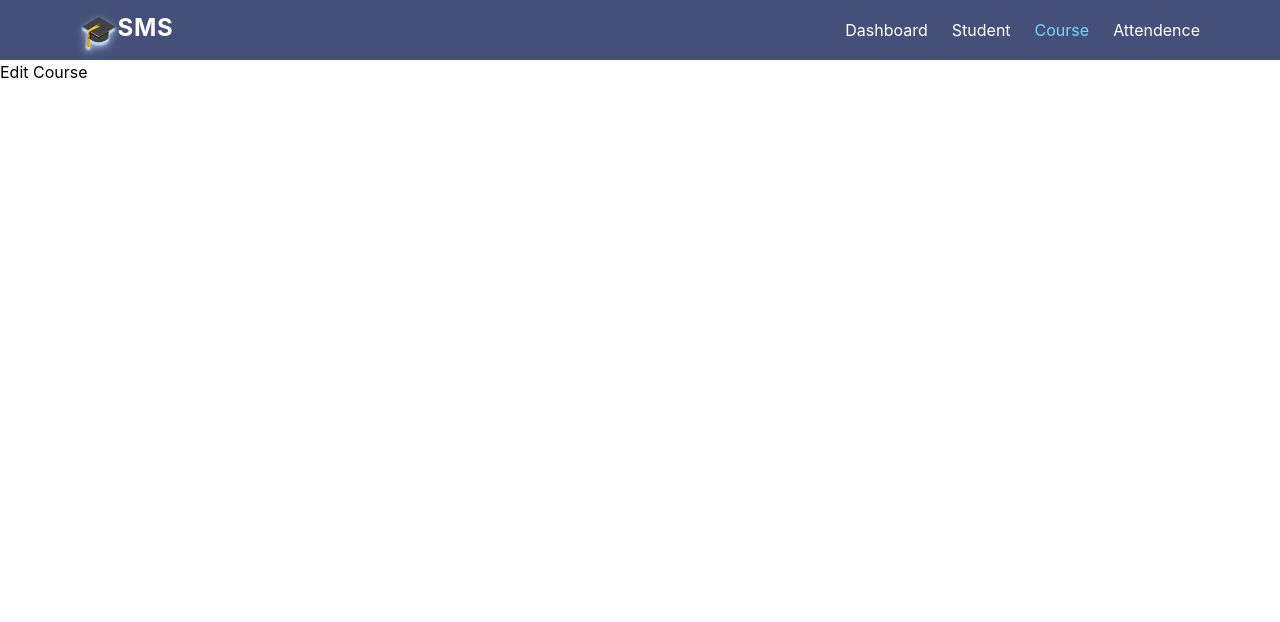
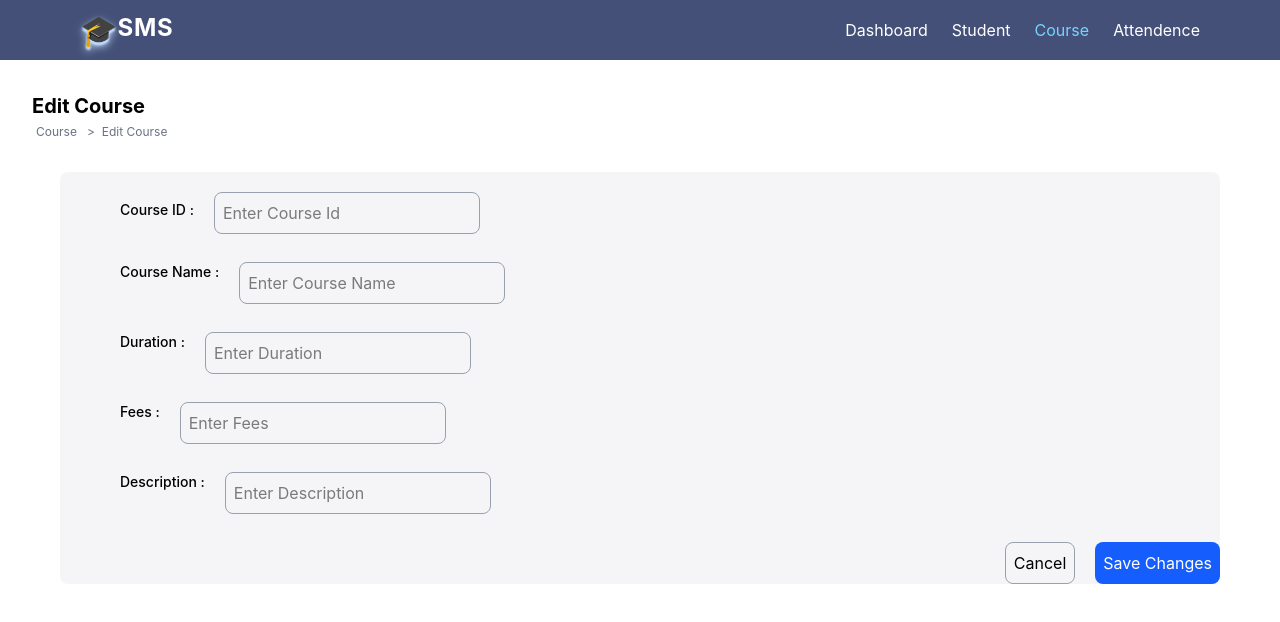
Before and after one commit to SaloniKasaudhan123/Student-Management-System, a React (Vite) app in the folder Frontend/: page /course/edit/1 in a window 1280 px wide. Shown: the top 622 px of the page. Built offline with nearby package versions, Linux system fonts and the light colour scheme; no server answers.

Commit message:
implemented edit and add course feature

```diff
--- a/Frontend/src/components/course/AddCourse.jsx
+++ b/Frontend/src/components/course/AddCourse.jsx
@@ -1,10 +1,75 @@
+import axios from "axios";
+import { useState } from "react";
+import { useNavigate, useParams } from "react-router"
+import { toast } from "react-toastify";
+const url = import.meta.env.VITE_URL;
 
 
-export function AddCourse(){
+export function AddCourse() {
+    const { id } = useParams();
+    const navi = useNavigate();
+    const [courseId, setCourseId] = useState("");
+    const [courseName, setCourseName] = useState("");
+    const [duration , setDuration] = useState(0);
+    const [fee , setFee] = useState(0);
+    const [description , setDescription] = useState("");
 
-    return<>
-    <div>
-        Add courses
-    </div>
+
+    const handleAddCourse = async (e) =>{
+        try{
+            e.preventDefault();
+            const res = await axios.post(`${url}/course`, {
+                courseId,
+                courseName,
+                duration,
+                fee,
+                description
+            });
+            toast.success(res.data.message);
+            navi("/course");
+        }catch(err){
+            toast.error(err.message);
+            throw err;
+        }
+    }
+
+
+    return <>
+        <div>
+            <div className="m-5 sm:m-8">
+                <h1 className="text-xl font-bold" >Add Course</h1>
+                <span className="flex m-1 mb-5">
+                    <p onClick={() => navi("/course")} className="text-xs sm:text-xs text-gray-500">Course &nbsp; &gt;</p>
+                    <p className="text-xs sm:text-xs text-gray-500">&nbsp; Add Course</p>
+                </span>
+            </div>
+            <form method="get" className="rounded-lg mt-3 mx-15 pl-15 pt-5 bg-gray-200/40 flex flex-col gap-5" onSubmit={(e) => handleAddCourse(e)}>
+                <span className="mb-2 flex gap-5">
+                    <label htmlFor="courseId" className="text-sm font-medium mt-2">Course ID : </label>
+                    <input type="text" placeholder="Enter Course Id" name="courseId" id="courseId" className="p-2 border border-gray-400 rounded-lg" onChange={(e) => setCourseId(e.target.value)} />
+                </span>
+                <span className="mb-2 flex gap-5">
+                    <label htmlFor="course" className="text-sm font-medium">Course Name : </label>
+                    <input type="text" placeholder="Enter Course Name" name="course" id="course"  className="p-2 border border-gray-400 rounded-lg" onChange={(e)=>setCourseName(e.target.value)}/>
+                </span>
+                <span className="mb-2 flex gap-5">
+                    <label htmlFor="duration" className="text-sm font-medium">Duration : </label>
+                    <input type="text" placeholder="Enter Duration" name="duration" id="duration"  className="p-2 border border-gray-400 rounded-lg" onChange={(e)=>setDuration(e.target.value)}/>
+                </span>
+                <span className="mb-2 flex gap-5">
+                    <label htmlFor="fees" className="text-sm font-medium">Fees : </label>
+                    <input type="text" placeholder="Enter Fees" name="fees" id="fees"  className="p-2 border border-gray-400 rounded-lg" onChange={(e)=>setFee(e.target.value)}/>
+                </span>
+                <span className="mb-2 flex gap-5">
+                    <label htmlFor="description" className="text-sm font-medium">Description : </label>
+                    <input type="text" placeholder="Enter Description" name="description" id="description"  className="p-2 border border-gray-400 rounded-lg" onChange={(e)=>setDescription(e.target.value)}/>
+                </span>
+
+                <span className="flex gap-5 justify-end">
+                <button className="p-2 border border-gray-400 rounded-lg" onClick={()=>navi("/course")}>Cancel</button>
+                <button className="p-2 bg-blue-600 rounded-lg text-white">Save Course</button>
+                </span>
+            </form>
+        </div>
     </>
 }
--- a/Frontend/src/components/course/AllCourses.jsx
+++ b/Frontend/src/components/course/AllCourses.jsx
@@ -16,7 +16,6 @@ export function AllCourses() {
     const getCourses = async () =>{
         const res = await axios.get(`${url}/course`);
         const courses = res.data.data;
-        console.log(courses);
         setCourses(courses);
     }
 
@@ -58,8 +57,8 @@ export function AllCourses() {
                                 <tr>
                                     <td className="py-3 px-2 sm:px-10 text-sm font-medium text-shadow-black">{index + 1}</td>
                                     <td className="py-3 px-2 sm:px-10 text-sm font-medium text-shadow-black">{item.courseName}</td>
-                                    <td className="py-3 px-2 sm:px-10 text-sm font-medium text-shadow-black">{item.duration} months</td>
-                                    <td className="py-3 px-2 sm:px-10 text-sm font-medium text-shadow-black">₹{item.fee}</td>
+                                    <td className="py-3 px-2 sm:px-10 text-sm font-medium text-shadow-black">{item.duration} yeras</td>
+                                    <td className="py-3 px-2 sm:px-10 text-sm font-medium text-shadow-black">₹{item.fee}/year</td>
                                     <td className="py-3 px-2 sm:px-10 text-sm font-medium text-shadow-black">{item.description}</td>
                                     <td className="py-3 px-2 sm:px-10 text-sm font-medium text-shadow-black flex gap-2 sm:gap-5 md:gap-7">
                                       <FaPencilAlt className="size-7 bg-gray-200 rounded-lg p-1" onClick={()=>navi(`/course/edit/${item._id}`)}/>
--- a/Frontend/src/components/course/EditCourse.jsx
+++ b/Frontend/src/components/course/EditCourse.jsx
@@ -1,13 +1,75 @@
+import axios from "axios";
+import { useState } from "react";
+import { useNavigate, useParams } from "react-router"
+import { toast } from "react-toastify";
+const url = import.meta.env.VITE_URL;
 
 
-export function EditCourse(){
+export function EditCourse() {
+    const { id } = useParams();
+    const navi = useNavigate();
+    const [courseId, setCourseId] = useState("");
+    const [courseName, setCourseName] = useState("");
+    const [duration , setDuration] = useState(0);
+    const [fee , setFee] = useState(0);
+    const [description , setDescription] = useState("");
 
 
-    return<>
-    <div>
+    const handleEditCourse = async (e) =>{
+        try{
+            e.preventDefault();
+            const res = await axios.put(`${url}/course/${id}`, {
+                courseId,
+                courseName,
+                duration,
+                fee,
+                description
+            });
+            toast.success(res.data.message);
+            navi("/course");
+        }catch(err){
+            toast.error(err.message);
+            throw err;
+        }
+    }
+
+
+    return <>
         <div>
-            <h1>Edit Course</h1>
+            <div className="m-5 sm:m-8">
+                <h1 className="text-xl font-bold" >Edit Course</h1>
+                <span className="flex m-1 mb-5">
+                    <p onClick={() => navi("/course")} className="text-xs sm:text-xs text-gray-500">Course &nbsp; &gt;</p>
+                    <p className="text-xs sm:text-xs text-gray-500">&nbsp; Edit Course</p>
+                </span>
+            </div>
+            <form method="get" className="rounded-lg mt-3 mx-15 pl-15 pt-5 bg-gray-200/40 flex flex-col gap-5" onSubmit={(e) => handleEditCourse(e)}>
+                <span className="mb-2 flex gap-5">
+                    <label htmlFor="courseId" className="text-sm font-medium mt-2">Course ID : </label>
+                    <input type="text" placeholder="Enter Course Id" name="courseId" id="courseId" className="p-2 border border-gray-400 rounded-lg" onChange={(e) => setCourseId(e.target.value)} />
+                </span>
+                <span className="mb-2 flex gap-5">
+                    <label htmlFor="course" className="text-sm font-medium">Course Name : </label>
+                    <input type="text" placeholder="Enter Course Name" name="course" id="course"  className="p-2 border border-gray-400 rounded-lg" onChange={(e)=>setCourseName(e.target.value)}/>
+                </span>
+                <span className="mb-2 flex gap-5">
+                    <label htmlFor="duration" className="text-sm font-medium">Duration : </label>
+                    <input type="text" placeholder="Enter Duration" name="duration" id="duration"  className="p-2 border border-gray-400 rounded-lg" onChange={(e)=>setDuration(e.target.value)}/>
+                </span>
+                <span className="mb-2 flex gap-5">
+                    <label htmlFor="fees" className="text-sm font-medium">Fees : </label>
+                    <input type="text" placeholder="Enter Fees" name="fees" id="fees"  className="p-2 border border-gray-400 rounded-lg" onChange={(e)=>setFee(e.target.value)}/>
+                </span>
+                <span className="mb-2 flex gap-5">
+                    <label htmlFor="description" className="text-sm font-medium">Description : </label>
+                    <input type="text" placeholder="Enter Description" name="description" id="description"  className="p-2 border border-gray-400 rounded-lg" onChange={(e)=>setDescription(e.target.value)}/>
+                </span>
+
+                <span className="flex gap-5 justify-end">
+                <button className="p-2 border border-gray-400 rounded-lg" onClick={()=>navi("/course")}>Cancel</button>
+                <button className="p-2 bg-blue-600 rounded-lg text-white">Save Changes</button>
+                </span>
+            </form>
         </div>
-    </div>
     </>
 }
--- a/Frontend/src/components/student/AddStudent.jsx
+++ b/Frontend/src/components/student/AddStudent.jsx
@@ -2,7 +2,7 @@ import axios from "axios";
 import { useEffect, useState } from "react";
 import { useNavigate } from "react-router"
 const url = import.meta.env.VITE_URL;
-import {ToastContainer , toast} from 'react-toastify'
+import {toast} from 'react-toastify'
 
 
 
@@ -51,6 +51,7 @@ export function AddStudent() {
                 admissionDate
             });
             toast.success(res.data.message);
+            navi("/student")
         }catch(err){
             toast.error(err.message);
             throw err
@@ -138,7 +139,6 @@ export function AddStudent() {
                 </span>
 
             </form>
-            <ToastContainer />
         </div>
     </>
 }
--- a/Frontend/src/components/student/EditStudent.jsx
+++ b/Frontend/src/components/student/EditStudent.jsx
@@ -54,6 +54,7 @@ export function EditStudent() {
                 admissionDate
             })
             toast.success(res.data.message)
+            navi("/student");
         } catch (err) {
             toast.error(err.message)
             throw err
```
Also changed, not shown: 2 other files (tests, documents, lock files or other folders).
